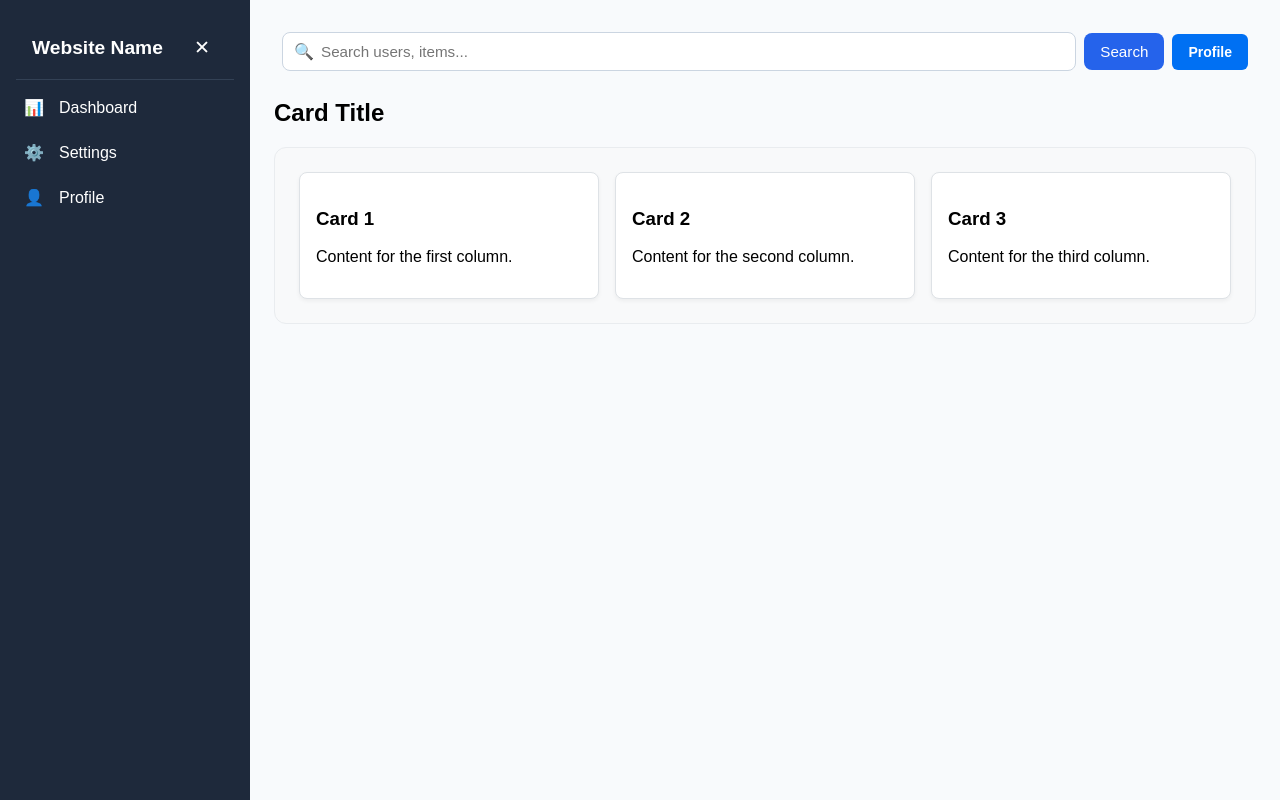
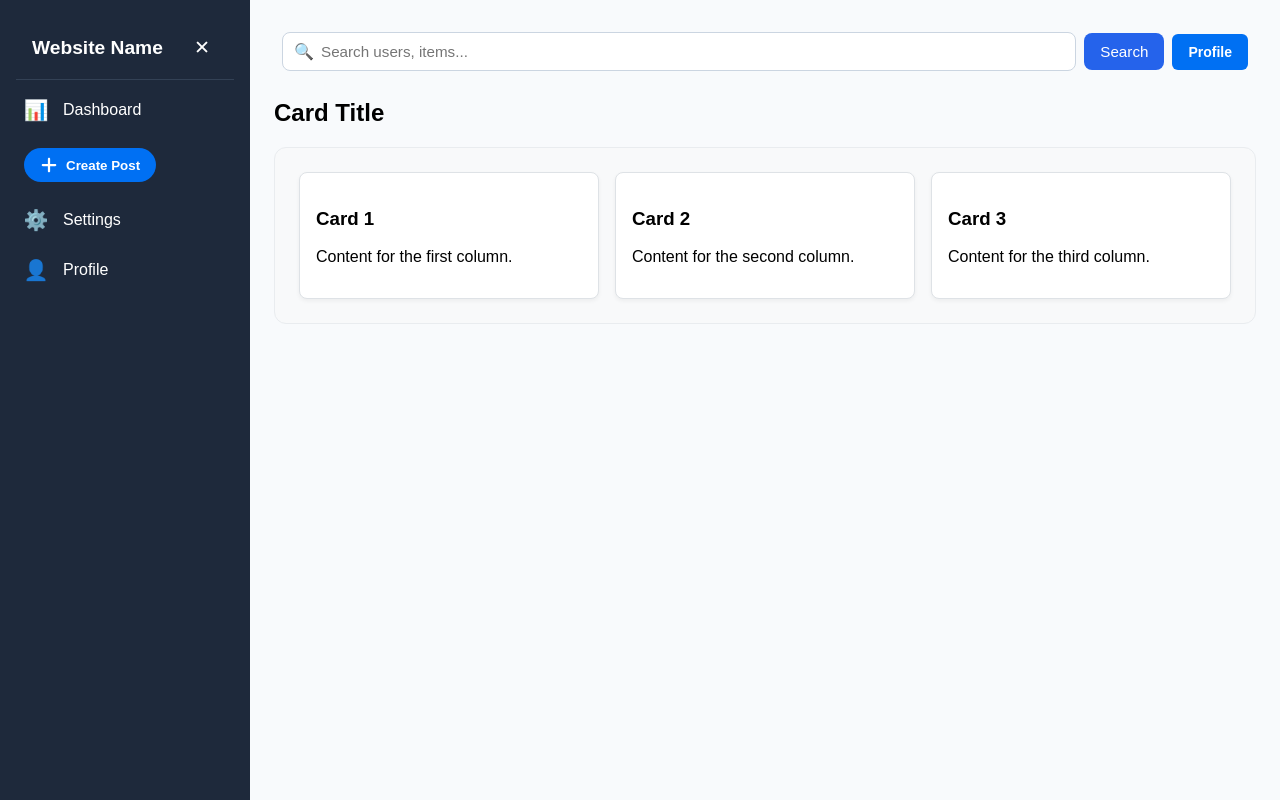
Before and after one commit to nyanym/recipe_app, a React (Vite) app in the folder client/: page / in a window 1280 px wide. Built offline with nearby package versions, Linux system fonts and the light colour scheme; no server answers.

Commit message:
added post-btn

```diff
--- a/client/package.json
+++ b/client/package.json
@@ -11,7 +11,8 @@
   },
   "dependencies": {
     "react": "^19.3.1",
-    "react-dom": "^19.3.1"
+    "react-dom": "^19.3.1",
+    "react-icons": "^5.7.0"
   },
   "devDependencies": {
     "@types/react": "^19.3.0",
--- a/client/src/App.css
+++ b/client/src/App.css
@@ -60,7 +60,7 @@ html, body, #root {
   white-space: nowrap; /* Prevents text wrapping while closing */
 
   /*collapsed state*/
-  width: 60px;
+  width: 80px;
   padding: 1rem 0.5rem;
 }
 
@@ -87,10 +87,19 @@ html, body, #root {
 }
 
 .sidebar:not(.open) .sidebar-header {
+  /* justify-content: center;
+  flex-direction: column;
+  align-items: center;
+  padding: 1rem 0;
+  gap: 10px; */
+
+  display: flex;
+  flex-direction: column;
+  align-items: center;
   justify-content: center;
-  flex-direction: column;
-  padding: 1rem 0;
-  gap: 10px;
+  padding: 0.5rem 0;
+  gap: 12px;
+  width: 100%;
 }
 
 /* website display rules */
@@ -137,6 +146,21 @@ html, body, #root {
   border-radius: 6px;
 }
 
+.nav-item .icon {
+  display: flex;
+  align-items: center;
+  justify-content: center;
+  font-size: 1.25rem;
+  width: 24px;
+  height: 24px;
+}
+
+.sidebar:not(.open) .nav-item {
+  justify-content: center;
+  padding: 8px 0;
+  width: 100%;
+}
+
 .nav-item:hover {
   background-color: #334155;
 }
--- a/client/src/App.jsx
+++ b/client/src/App.jsx
@@ -5,6 +5,7 @@ import { useEffect, useState } from 'react'
 import './App.css'
 
 import SearchBar from './SearchBar';
+import PostButton from './Post-btn';
 
 function App() {
   const [count, setCount] = useState(0)
@@ -30,6 +31,11 @@ function App() {
     console.log('Searching for:', searchTerm);
   };
 
+  // Create post
+  const handleCreatePost = () => {
+    console.log('Post button clicked! Open modal or redirect to post creation page.');
+  };
+
   return (
     <>
       <div className="app-container">
@@ -51,15 +57,20 @@ function App() {
             {/* side buttons */}
             <div className="nav-item">
               <span className="icon">📊</span>
-              <span className="label">Dashboard</span>
+              {isOpen && <span className="label">Dashboard</span>}
             </div>
+
+            <div className="nav-item">
+              <PostButton onClick={handleCreatePost} isCollapsed={!isOpen}/>
+            </div>
+
             <div className="nav-item">
               <span className="icon">⚙️</span>
-              <span className="label">Settings</span>
+              {isOpen && <span className="label">Settings</span>}
             </div>
             <div className="nav-item">
               <span className="icon">👤</span>
-              <span className="label">Profile</span>
+              {isOpen && <span className="label">Profile</span>}
             </div>
 
           </div>
--- /dev/null
+++ b/client/src/Post-btn.jsx
@@ -0,0 +1,33 @@
+import React from 'react';
+import { FaPlus } from 'react-icons/fa6';
+
+function PostButton({ onClick, isCollapsed }) {
+  return (
+    <button
+      onClick={onClick}
+      title="Create Post"
+      style={{
+        display: 'flex',
+        alignItems: 'center',
+        justifyContent: 'center',
+        gap: isCollapsed ? '0' : '0.5rem',
+        backgroundColor: '#0070f3',
+        color: '#ffffff',
+        border: 'none',
+        borderRadius: '50px', /* Pill shape when open, circle when collapsed */
+        padding: isCollapsed ? '0.75rem' : '0.5rem 1rem',
+        width: isCollapsed ? '44px' : 'auto',
+        height: isCollapsed ? '44px' : 'auto',
+        fontWeight: '600',
+        cursor: 'pointer',
+        transition: 'all 0.2s ease',
+      }}
+    >
+      <FaPlus size={18} />
+      {/* Hide text when collapsed */}
+      {!isCollapsed && <span>Create Post</span>}
+    </button>
+  );
+}
+
+export default PostButton;
```
Also changed, not shown: 1 other file (tests, documents, lock files or other folders).
